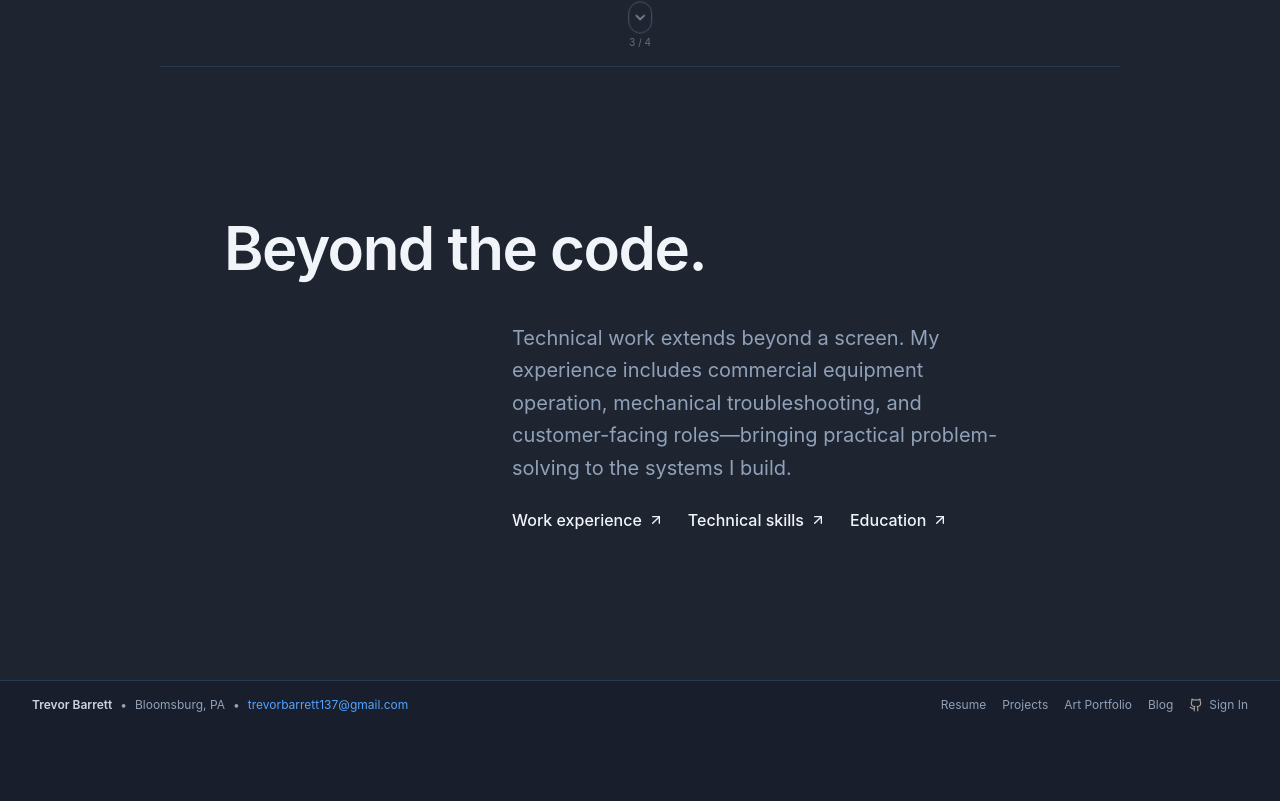
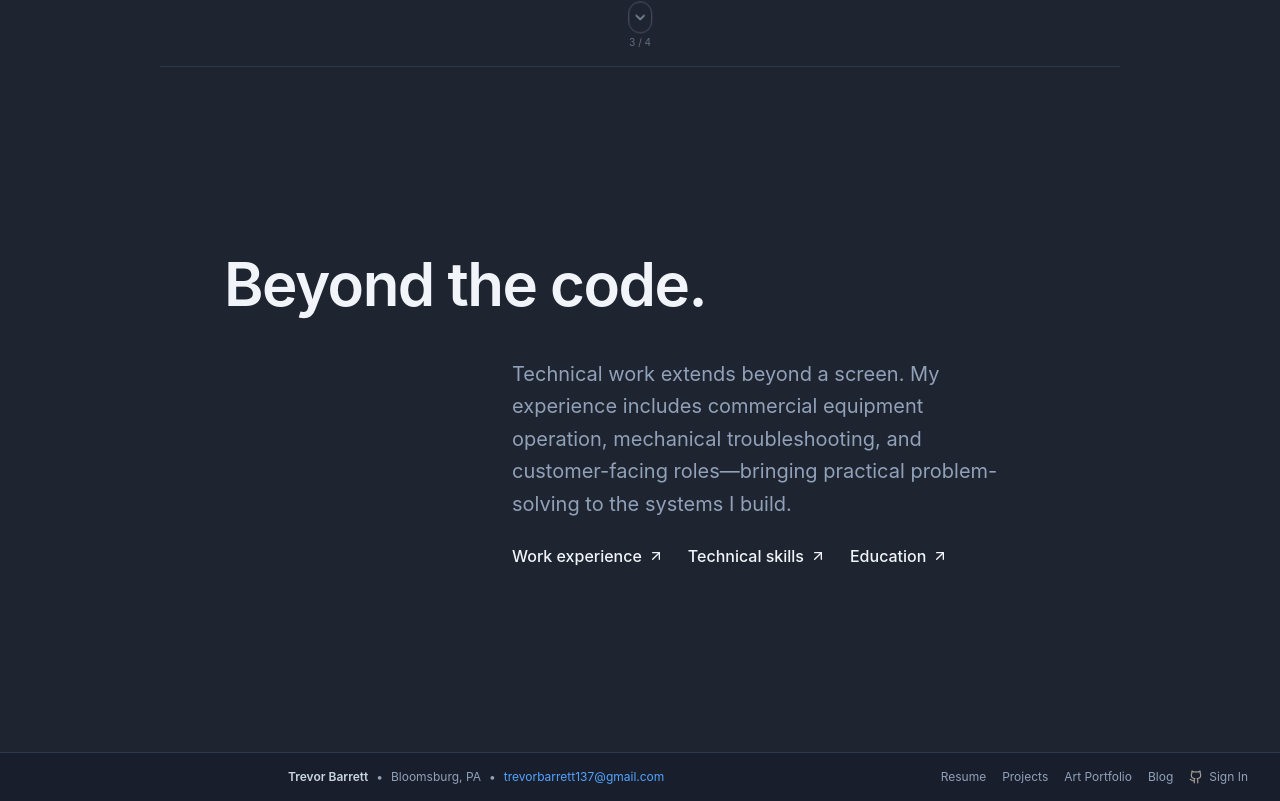
Before and after one commit to Minionade/minionade.github.io, a React (Vite) app: page / in a window 1280 px wide. Shown: the part 2204-3005 px from the top of the page. Built offline with nearby package versions, Linux system fonts and the light colour scheme.

Commit message:
Reduce footer padding and leave desktop room beside the social dock

```diff
--- a/src/App.tsx
+++ b/src/App.tsx
@@ -648,13 +648,13 @@ export default function App() {
       {/* Bottom Footer */}
       <footer
         id="site-footer"
-        className={`site-footer border-t pt-8 pb-24 px-4 sm:px-6 lg:px-8 text-xs transition-colors no-print ${
+        className={`site-footer border-t pt-4 pb-[max(5rem,calc(env(safe-area-inset-bottom)+4.5rem))] lg:pb-4 px-4 sm:px-6 lg:pr-8 lg:pl-72 text-xs transition-colors no-print ${
           isDarkMode
             ? 'bg-[#181e2b] border-slate-700/80 text-slate-400'
             : 'bg-[#faf8f4] border-[#ded7ca] text-stone-600'
         }`}
       >
-        <div className="max-w-7xl mx-auto flex flex-col sm:flex-row items-center justify-between gap-4">
+        <div className="max-w-7xl mx-auto flex flex-wrap items-center justify-center lg:justify-between gap-x-6 gap-y-2">
           <div className="flex flex-wrap items-center justify-center gap-x-2 gap-y-1">
             <span className={`font-semibold ${isDarkMode ? 'text-slate-300' : 'text-stone-800'}`}>Trevor Barrett</span>
             <span>•</span>
--- a/src/index.css
+++ b/src/index.css
@@ -127,10 +127,6 @@ html.landing-scroll .landing-slice[data-landing-slice="3"] {
   min-height: calc(100svh - var(--landing-header-height, 64px) - var(--landing-footer-height, 160px));
   padding: 2rem 0;
 }
-html.landing-scroll .site-footer {
-  padding-top: 1rem;
-  padding-bottom: max(5.5rem, calc(env(safe-area-inset-bottom) + 4.5rem));
-}
 @keyframes landing-arrow {
   0%, 100% { transform: translateY(0); }
   50% { transform: translateY(5px); }
```
